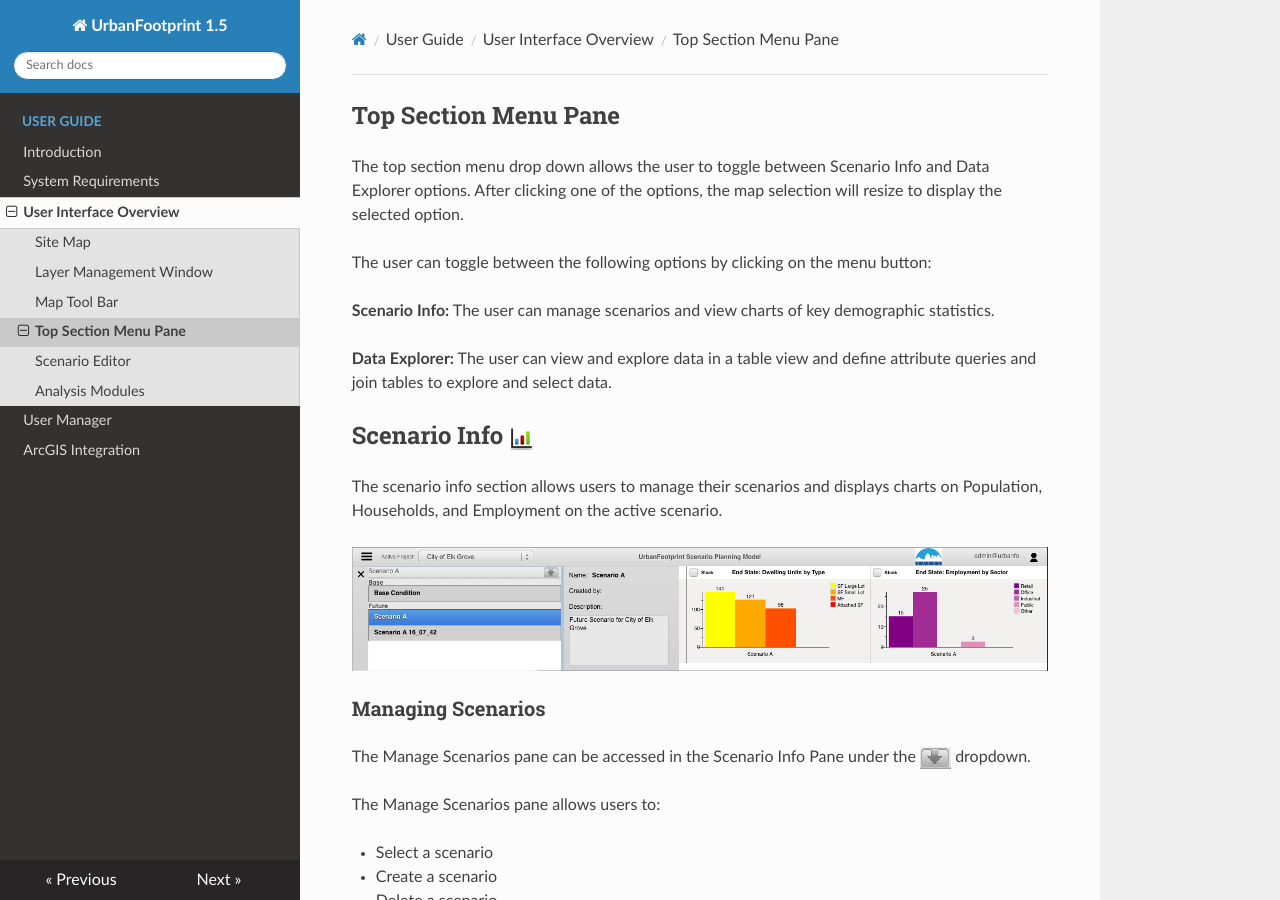
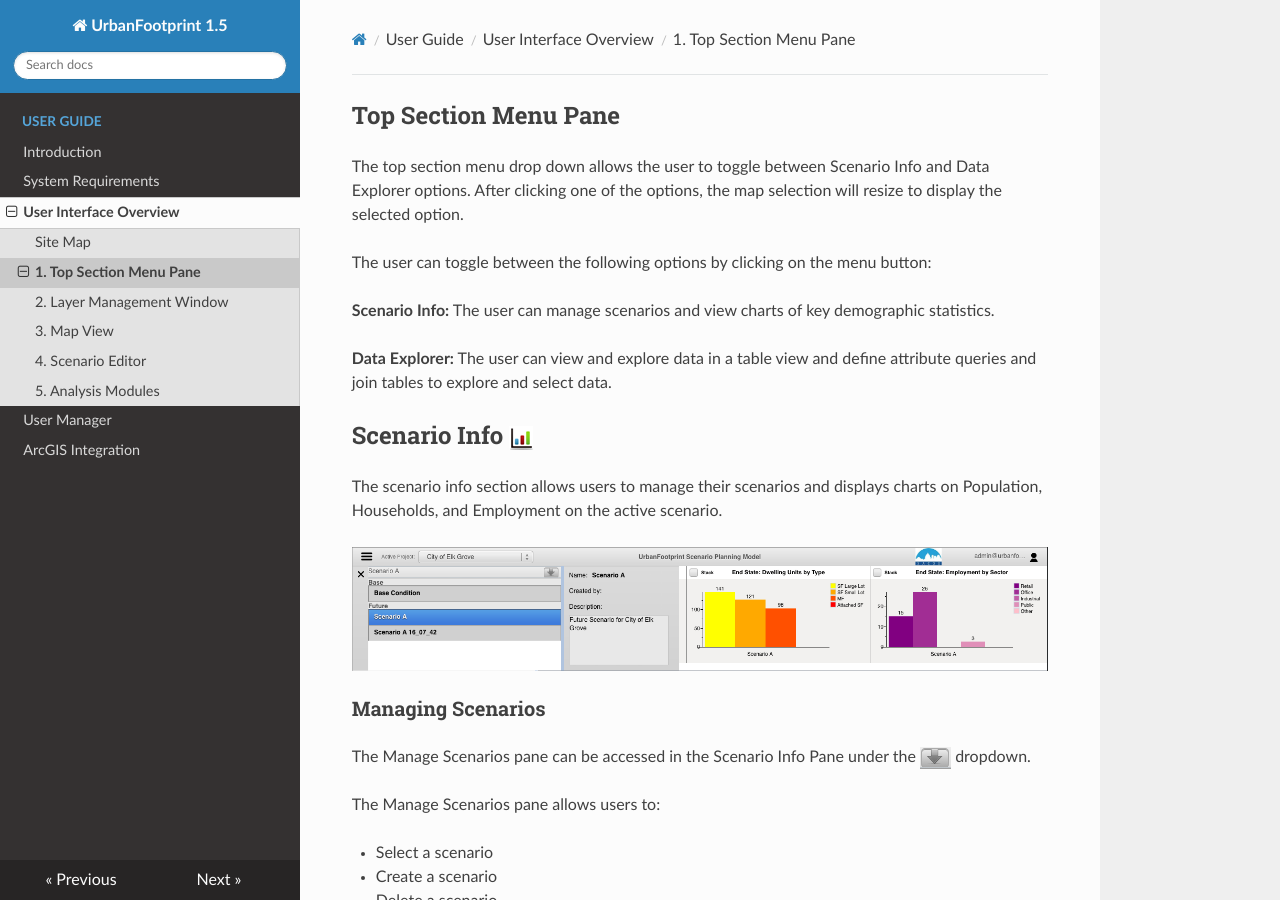
Before and after one commit to CalthorpeAnalytics/urbanfootprint-docs-1.5, an MkDocs documentation site: the page built from docs/top_section_menu_pane.md, in a window 1280 px wide and 900 px high. Built offline with MkDocs 1.6.1, drawn with Linux system fonts in a browser that asks for light colours; nearby versions of some CDN libraries; old or Windows-style settings are respelled for this version of MkDocs.

```diff
--- a/mkdocs.yml
+++ b/mkdocs.yml
@@ -8,10 +8,10 @@ pages:
   - System Requirements: 'system_requirements.md'
   - User Interface Overview:
     - Site Map: 'site_map.md'
-    - Layer Management Window: 'layer_management.md'
-    - Map Tool Bar: 'map_tool_bar.md'
-    - Top Section Menu Pane: 'top_section_menu_pane.md'
-    - Scenario Editor: 'scenario_editor.md'
-    - Analysis Modules: 'analysis_modules.md'
+    - 1. Top Section Menu Pane: 'top_section_menu_pane.md'
+    - 2. Layer Management Window: 'layer_management.md'
+    - 3. Map View: 'map_tool_bar.md'
+    - 4. Scenario Editor: 'scenario_editor.md'
+    - 5. Analysis Modules: 'analysis_modules.md'
 - User Manager: 'user_manager.md'
 - ArcGIS Integration: 'arc_plugin.md'
```
Also changed, not shown: docs/map_tool_bar.md (+5 -1 lines), docs/site_map.md (+6 -0 lines), docs/top_section_menu_pane.md (+2 -0 lines), docs/images/data_explorer_top_section.png (added), 2 other files.
